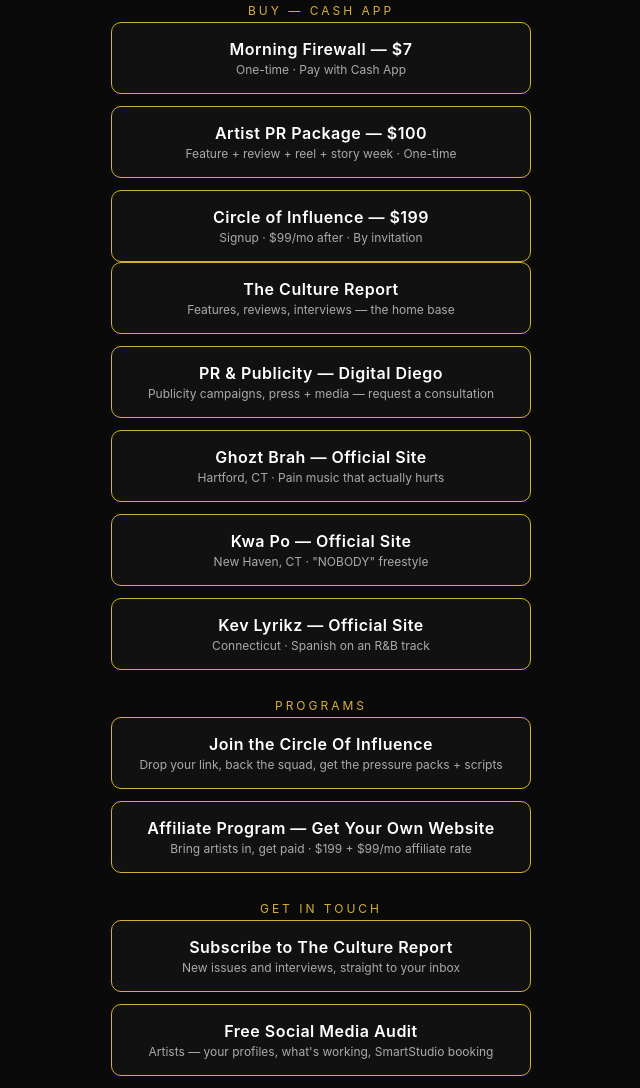
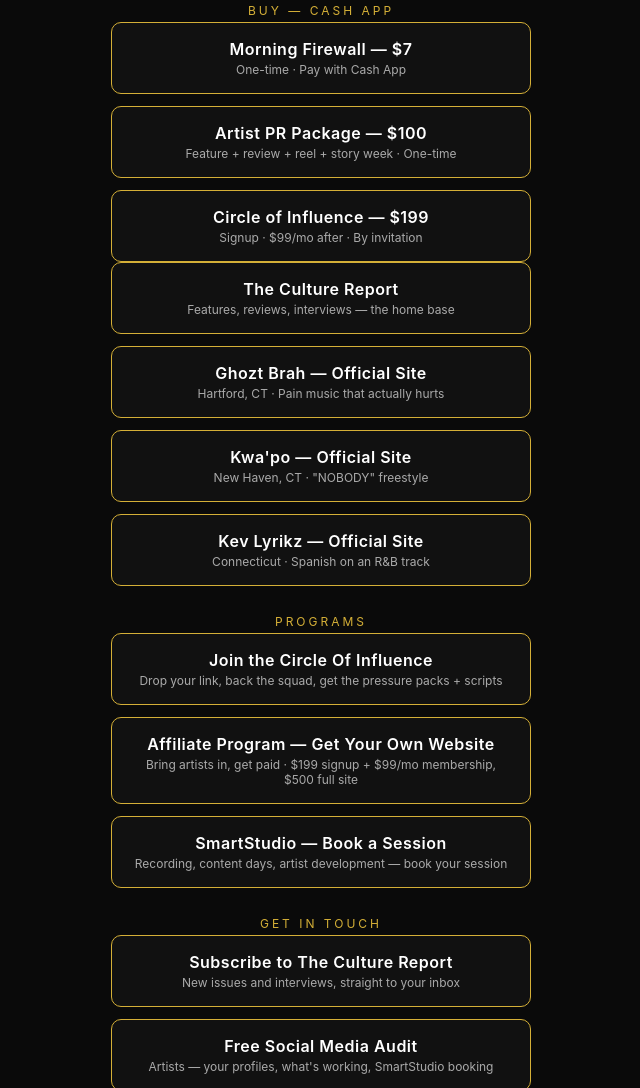
Before and after one commit to dondiegoeljeffe-maker/FreightForce-, a plain HTML site: page links/index.html in a window 1280 px wide. Shown: the part 316-1404 px from the top of the page, without its empty margins (319-959 px from the left). Drawn offline with Linux system fonts and the light colour scheme.

Commit message:
Links page: point SmartStudio card to branded page

```diff
--- a/links/index.html
+++ b/links/index.html
@@ -36,16 +36,16 @@
 
   <div class="links">
     <a href="https://dondiegoeljeffe-maker.github.io/FreightForce-/">The Culture Report<span>Features, reviews, interviews — the home base</span></a>
-    <a href="https://dondiegoeljeffe-maker.github.io/FreightForce-/pr-publicity/">PR &amp; Publicity — Digital Diego<span>Publicity campaigns, press + media — request a consultation</span></a>
     <a href="https://dondiegoeljeffe-maker.github.io/FreightForce-/ghozt/">Ghozt Brah — Official Site<span>Hartford, CT · Pain music that actually hurts</span></a>
-    <a href="https://dondiegoeljeffe-maker.github.io/FreightForce-/kwa-po/">Kwa Po — Official Site<span>New Haven, CT · "NOBODY" freestyle</span></a>
+    <a href="https://dondiegoeljeffe-maker.github.io/FreightForce-/kwa-po/">Kwa'po — Official Site<span>New Haven, CT · "NOBODY" freestyle</span></a>
     <a href="https://dondiegoeljeffe-maker.github.io/FreightForce-/kev-lyrikz/">Kev Lyrikz — Official Site<span>Connecticut · Spanish on an R&amp;B track</span></a>
   </div>
 
   <div class="section">Programs</div>
   <div class="links">
-    <a href="https://t.me/+z6talr6n1LljNjQx">Join the Circle Of Influence<span>Drop your link, back the squad, get the pressure packs + scripts</span></a>
-    <a href="https://muse.ai/s/affiliate-program-website-flyer-xlxz6xzr5xjxekxqp/gSYYkkkw-fB_VFU3ffH8n2ErmGX_jk42rTOhUDiZnKY">Affiliate Program — Get Your Own Website<span>Bring artists in, get paid · $199 + $99/mo affiliate rate</span></a>
+    <a href="https://muse.ai/s/engagement-group-flyer-uo6xzubxfwx0xlxc/ejgSEwEsPRUGUIX20Vd6X-4B5NBUTZoWPt-O_myo8Og">Join the Circle Of Influence<span>Drop your link, back the squad, get the pressure packs + scripts</span></a>
+    <a href="https://muse.ai/s/affiliate-program-website-flyer-xlxz6xzr5xjxekxqp/gSYYkkkw-fB_VFU3ffH8n2ErmGX_jk42rTOhUDiZnKY">Affiliate Program — Get Your Own Website<span>Bring artists in, get paid · $199 signup + $99/mo membership, $500 full site</span></a>
+    <a href="https://dondiegoeljeffe-maker.github.io/FreightForce-/smartstudio/">SmartStudio — Book a Session<span>Recording, content days, artist development — book your session</span></a>
   </div>
 
   <div class="section">Get In Touch</div>
```
